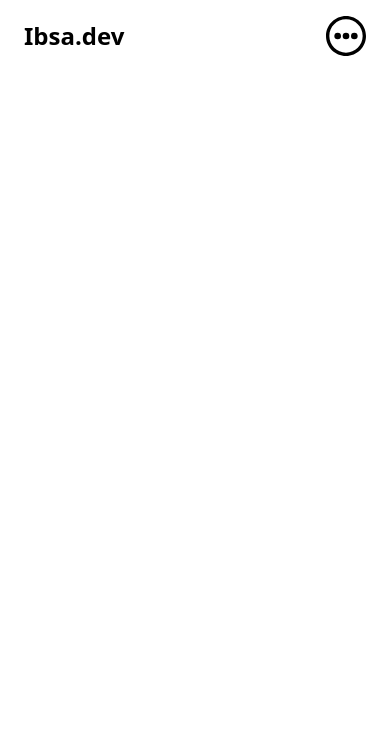
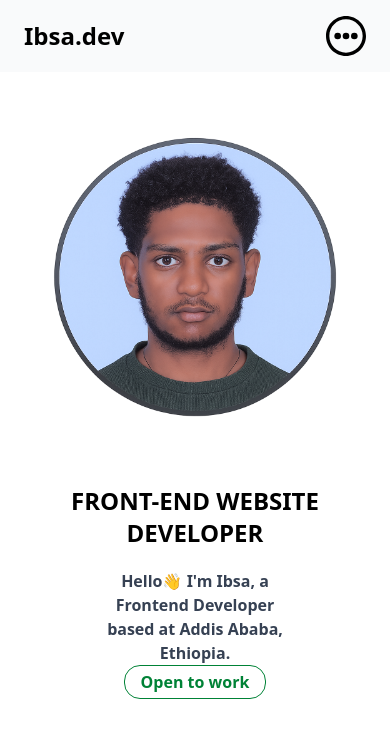
Before and after one commit to ibsa-a1/Portfolio, a React (Vite) app: page / in a window 390 px wide. Shown: the top 738 px of the page. Built offline with nearby package versions, Linux system fonts and the light colour scheme.

Commit message:
Responsive Hero Page

```diff
--- a/src/App.jsx
+++ b/src/App.jsx
@@ -1,11 +1,9 @@
-import reactLogo from "./assets/react.svg";
-import Navbar from "./components/Navbar";
-import viteLogo from "/vite.svg";
+import Header from "./components/Header";
 
 function App() {
   return (
     <div>
-      <Navbar />
+      <Header />
     </div>
   );
 }
--- a/src/assets/assets.js
+++ b/src/assets/assets.js
@@ -1,7 +1,9 @@
 import menu_icon from "./menu_icon.svg";
 import cross_icon from "./cross_icon.svg";
+import profile from "./profile.png";
 
 export const assets = {
     menu_icon,
     cross_icon,
+    profile,
 };
--- /dev/null
+++ b/src/components/Header.jsx
@@ -0,0 +1,26 @@
+import React from "react";
+import Navbar from "./Navbar";
+import { assets } from "../assets/assets";
+
+const Header = () => {
+  return (
+    <div className="container mx-auto h-screen bg-cover bg-center flex items-center justify-center w-full flex-col-reverse md:flex-row">
+      <div className="flex flex-col items-center md:items-start text-center md:text-left w-full md:w-1/2">
+        <h1 className="text-2xl md:text-3xl font-bold mt-10 mb-5">
+          FRONT-END WEBSITE DEVELOPER
+        </h1>
+        <p className="font-semibold w-1/2 md:w-3/4 2xl:w-1/2 text-gray-700 mb-5">
+          Hello👋 I'm Ibsa, a Frontend Developer based at Addis Ababa, Ethiopia.
+          <button className="border border-green-700  rounded-2xl font-semibold text-green-700 mx-2 py-1 px-4 hover:bg-green-700 hover:text-white transition-colors duration-300">
+            {""} Open to work
+          </button>
+        </p>
+      </div>
+      <img src={assets.profile} alt="profile" className="h-80 lg:h-96" />
+
+      <Navbar />
+    </div>
+  );
+};
+
+export default Header;
--- a/src/components/Navbar.jsx
+++ b/src/components/Navbar.jsx
@@ -16,7 +16,7 @@ const Navbar = () => {
     };
   }, [showMobileMenu]);
   return (
-    <div className="absolute top-0 left-0 w-full z-10">
+    <div className="absolute top-0 left-0 w-full z-10 bg-gray-50">
       <div className="container mx-auto flex items-center justify-between py-4 px-6 md:px-20 lg:px-32 bg-transparent">
         <h2 className="text-2xl font-bold cursor-pointer">Ibsa.dev</h2>
         <ul className="hidden md:flex gap-7 text-black">
```
Also changed, not shown: src/assets/profile.png (added).
